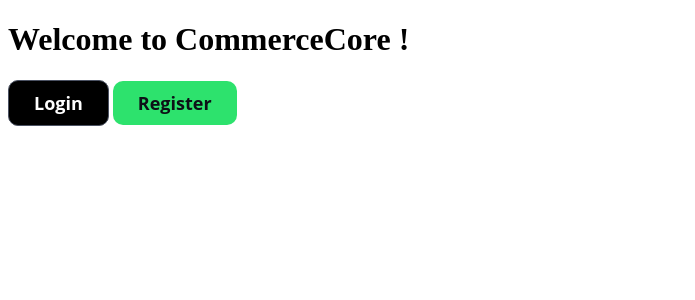
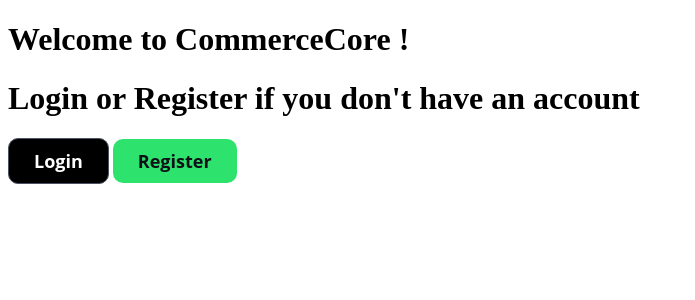
Before and after one commit to codeverse-amol/CommerceCore, a Django app: page / in a window 1280 px wide. Shown: the top 300 px of the page, without its empty margins (0-695 px from the left). Run offline with Django 5.2, Linux system fonts and the light colour scheme.

Commit message:
Test automatic deployment

```diff
--- a/templates/main/landing.html
+++ b/templates/main/landing.html
@@ -8,6 +8,7 @@
   </head>
   <body>
     <h1>Welcome to CommerceCore !</h1>
+    <h1>Login or Register if you don't have an account</h1>
 
 
     <a href="{% url 'login' %}" class="auth-btn login-btn">Login</a>
```
